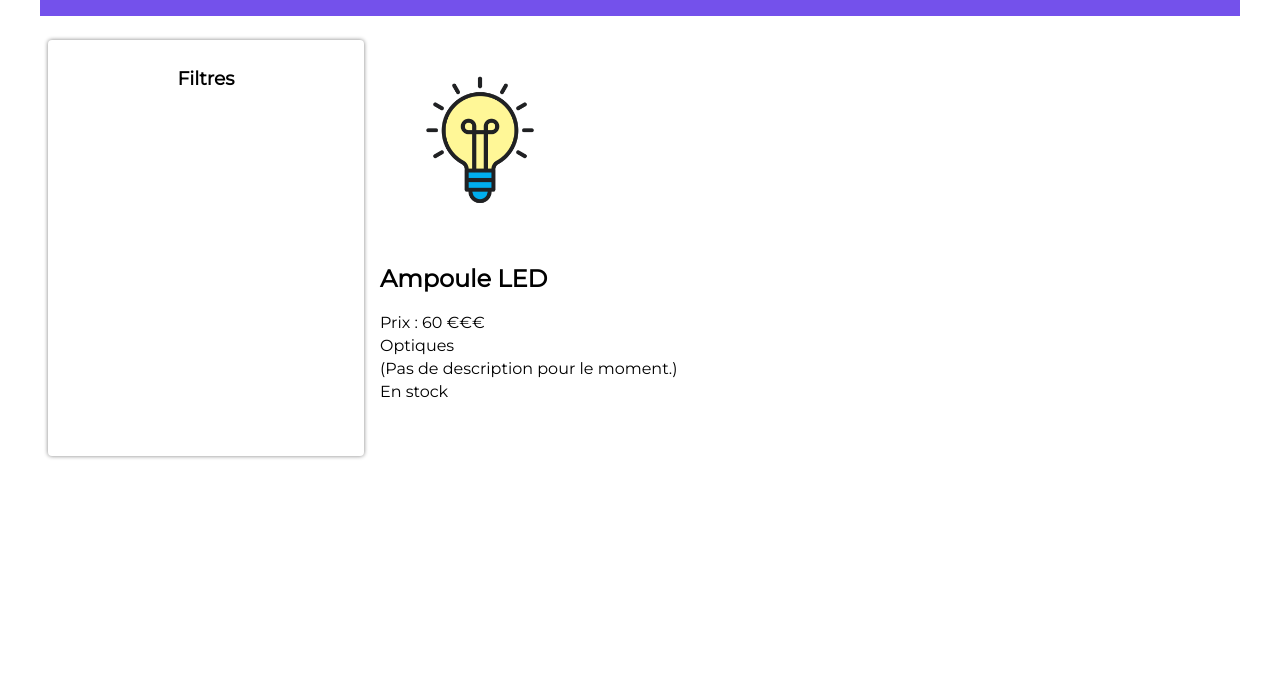
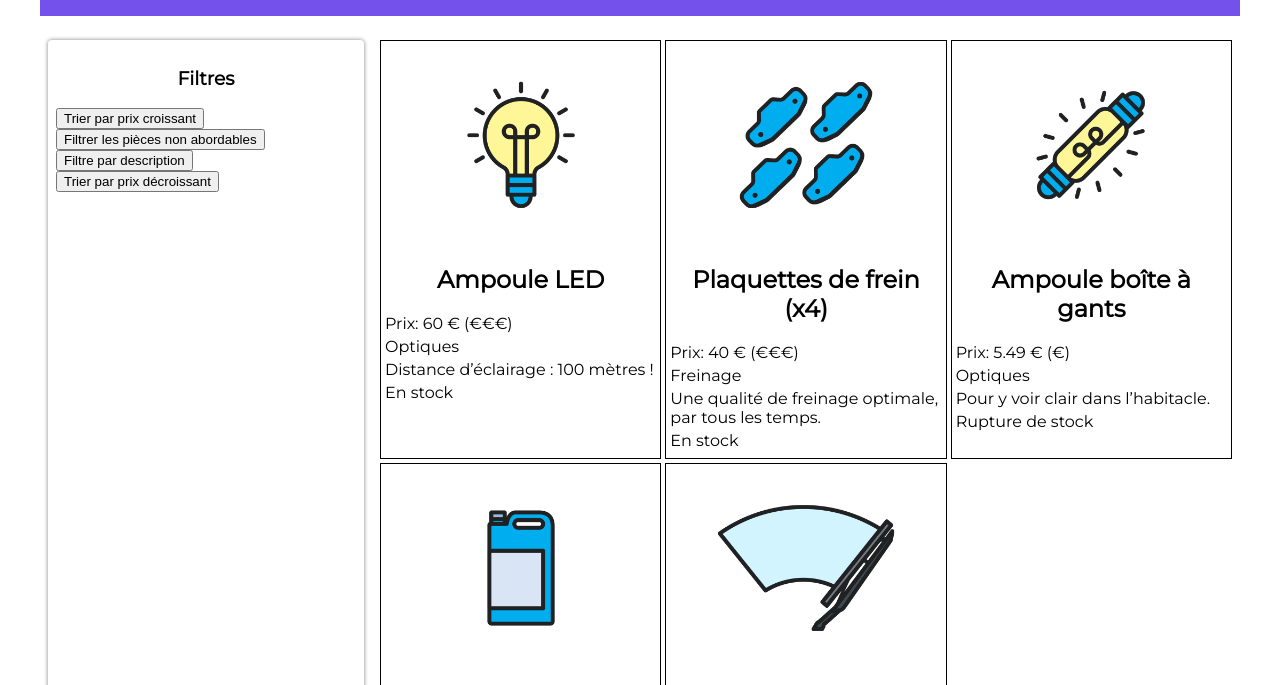
Before and after one commit to xavmllt/Les-Bonnes-Pi-ces, a website: page index.html in a window 1280 px wide. Shown: the part 98-783 px from the top of the page. Drawn offline with Linux system fonts and the light colour scheme.

Commit message:
list manipulation

```diff
--- a/index.html
+++ b/index.html
@@ -15,6 +15,13 @@
 			<!-- Menu de recherche -->
 			<section class="filtres">
 				<h3>Filtres</h3>
+				<button class="btn-trier">Trier par prix croissant</button>
+				<br>
+				<button class="btn-filtrer">Filtrer les pièces non abordables</button>
+				<br>
+				<button class="btn-description">Filtre par description</button>
+				<br>
+				<button class="btn-decroissant">Trier par prix décroissant</button>
 			</section>
 
 			<!-- Fiches produits -->
--- a/pieces-autos.json
+++ b/pieces-autos.json
@@ -3,36 +3,43 @@
         "id": 1,
         "nom": "Ampoule LED",
         "prix": 60,
+        "categorie": "Optiques",
         "image": "images/ampoule-led.png",
-        "categorie": "Optiques",
-        "stock": true,
-        "description": null
+        "description": "Distance d’éclairage : 100 mètres !",
+        "disponibilite": true
     },
     {
         "id": 2,
         "nom": "Plaquettes de frein (x4)",
         "prix": 40,
+        "categorie": "Freinage",
         "image": "images/plaquettes-frein.png",
-        "categorie": "Freinage"
+        "description": "Une qualité de freinage optimale, par tous les temps.",
+        "disponibilite": true
     },
     {
         "id": 3,
         "nom": "Ampoule boîte à gants",
         "prix": 5.49,
+        "categorie": "Optiques",
         "image": "images/ampoule-boite-a-gants.png",
-        "categorie": "Optiques"
+        "description": "Pour y voir clair dans l’habitacle.",
+        "disponibilite": false
     },
     {
         "id": 4,
         "nom": "Liquide de frein",
         "prix": 9.60,
-        "image": "images/liquide-de-frein.png",
-        "categorie": "Freinage"
+        "categorie": "Freinage",
+        "image": "images/liquide-frein.png",
+        "disponibilite": true
     },
     {
         "id": 5,
         "nom": "Balai d'essuie-glace",
         "prix": 29.10,
-        "image": "images/balai-essuie-glace.png"
+        "image": "images/balai-essuie-glace.png",
+        "description": "Performances d’essuyage au top ! Longueur : 550 mm.",
+        "disponibilite": true
     }
 ]
--- a/pieces.js
+++ b/pieces.js
@@ -1,32 +1,75 @@
-// Récupération des données depuis le fichier JSON
+// Récupération des pièces depuis le fichier JSON
 const reponse = await fetch('pieces-autos.json');
 const pieces = await reponse.json();
 
-const article = pieces[0];
+for (let i = 0; i < pieces.length; i++) {
 
-const imageElement = document.createElement("img");
-imageElement.src = article.image;
+    const article = pieces[i];
+    // Récupération de l'élément du DOM qui accueillera les fiches
+    const sectionFiches = document.querySelector(".fiches");
+    // Création d’une balise dédiée à une pièce automobile
+    const pieceElement = document.createElement("article");
+    // Création des balises
+    const imageElement = document.createElement("img");
+    imageElement.src = article.image;
+    const nomElement = document.createElement("h2");
+    nomElement.innerText = article.nom;
+    const prixElement = document.createElement("p");
+    prixElement.innerText = `Prix: ${article.prix} € (${article.prix < 35 ? "€" : "€€€"})`;
+    const categorieElement = document.createElement("p");
+    categorieElement.innerText = article.categorie ?? "(aucune catégorie)";
+    const descriptionElement = document.createElement("p");
+    descriptionElement.innerText = article.description ?? "Pas de description pour le moment.";
+    const stockElement = document.createElement("p");
+    stockElement.innerText = article.disponibilite ? "En stock" : "Rupture de stock";
 
-const nomElement = document.createElement("h2");
-nomElement.innerText = article.nom;
+    // On rattache la balise article a la section Fiches
+    sectionFiches.appendChild(pieceElement);
+    // On rattache l’image à pieceElement (la balise article)
+    pieceElement.appendChild(imageElement);
+    pieceElement.appendChild(nomElement);
+    pieceElement.appendChild(prixElement);
+    pieceElement.appendChild(categorieElement);
+    //Ajout des éléments au DOM pour l'exercice
+    pieceElement.appendChild(descriptionElement);
+    pieceElement.appendChild(stockElement);
 
-const prixElement = document.createElement("p");
-prixElement.innerText = `Prix : ${article.prix} ${article.prix < 35 ? "€" : "€€€"}`;
+ }
 
-const categorieElement = document.createElement("p");
-categorieElement.innerText = article.categorie;
+ //gestion des boutons
+const boutonTrier = document.querySelector(".btn-trier");
 
-const descriptionElement = document.createElement("p");
-descriptionElement.innerText = article.description ?? "(Pas de description pour le moment.)";
+boutonTrier.addEventListener("click", function () {
+    const piecesOrdonnees = Array.from(pieces);
+    piecesOrdonnees.sort(function (a, b) {
+        return a.prix - b.prix;
+     });
+     console.log(piecesOrdonnees);
+});
 
-const stockElement = document.createElement("p");
-stockElement.innerText = (article.stock ? "En stock" : "Rupture de stock");
+const boutonFiltrer = document.querySelector(".btn-filtrer");
 
-const sectionFiches = document.querySelector(".fiches");
+boutonFiltrer.addEventListener("click", function () {
+    const piecesFiltrees = pieces.filter(function (piece) {
+        return piece.prix <= 35;
+    });
+   console.log(piecesFiltrees);
+});
 
-sectionFiches.appendChild(imageElement);
-sectionFiches.appendChild(nomElement);
-sectionFiches.appendChild(prixElement);
-sectionFiches.appendChild(categorieElement);
-sectionFiches.appendChild(descriptionElement);
-sectionFiches.appendChild(stockElement);
+const boutonDescription = document.querySelector(".btn-description");
+
+boutonDescription.addEventListener("click", function() {
+    const piecesDescription = pieces.filter(function (piece) {
+        return piece.description;
+    });
+    console.log(piecesDescription);
+});
+
+const boutonDecroissant = document.querySelector(".btn-decroissant");
+boutonDecroissant.addEventListener("click", function () {
+    const piecesOrdonnees = Array.from(pieces);
+    piecesOrdonnees.sort(function (a, b) {
+        return b.prix - a.prix;
+     });
+     console.log(piecesOrdonnees);
+})
--- a/styles.css
+++ b/styles.css
@@ -45,11 +45,24 @@ main {
 .fiches {
 	flex: 1;
 	margin: 8px;
+	display: grid;
+	grid-template-columns: repeat(3, 1fr);
+	gap: 4px;
 }
-.fiches img {
+.fiches article {
+	border: 1px solid black;
+	padding: 4px;
+}
+.fiches article img {
+	display: block;
+	margin-left: auto;
+	margin-right: auto;
 	max-width: 200px;
 }
-.fiches p {
+.fiches article p {
 	margin-top: 4px;
 	margin-bottom: 4px;
 }
+.fiches article h2 {
+	text-align: center;
+}
```
Also changed, not shown: Les Bonnes Pièces.html (added, +63 -0 lines).
